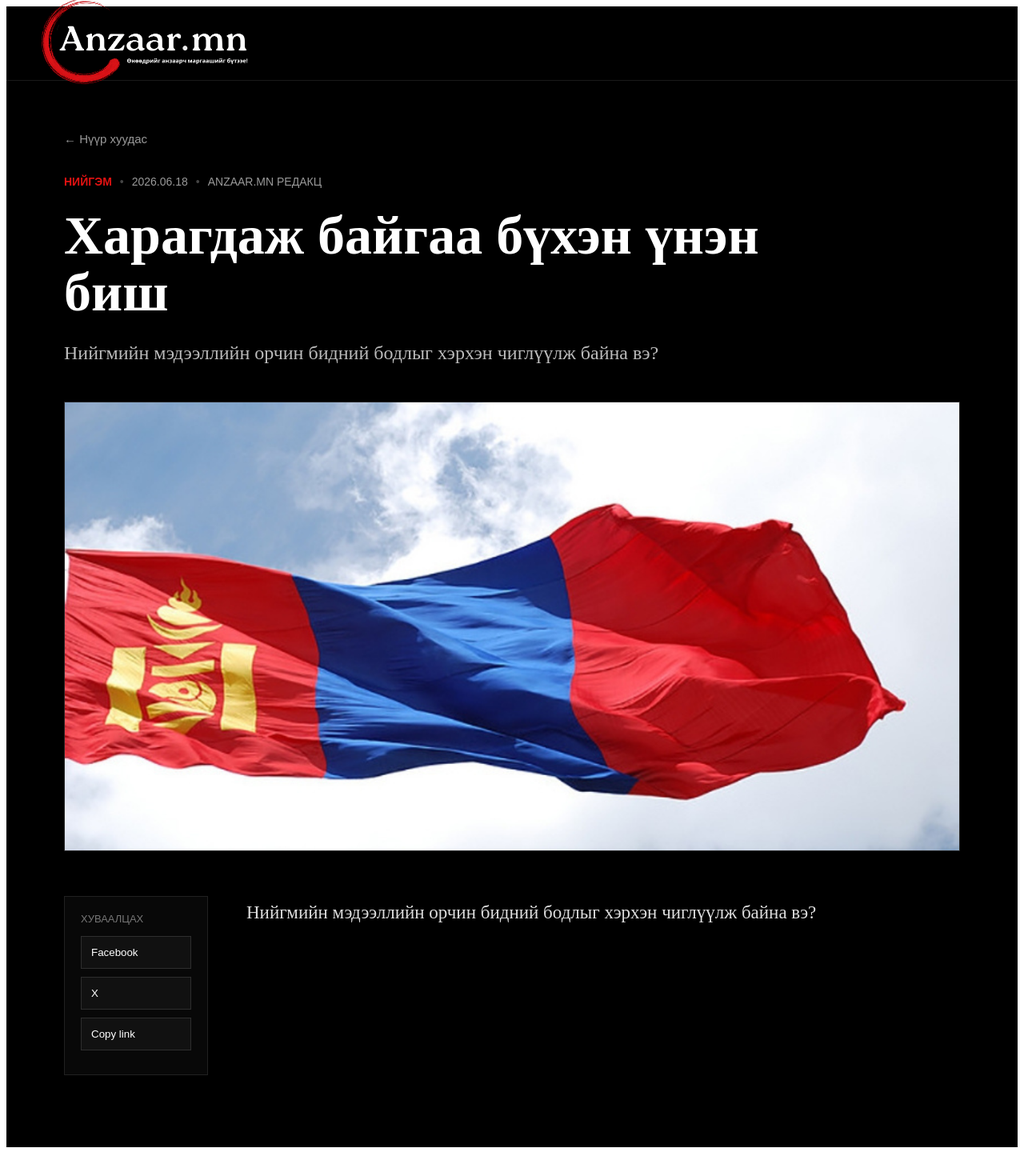
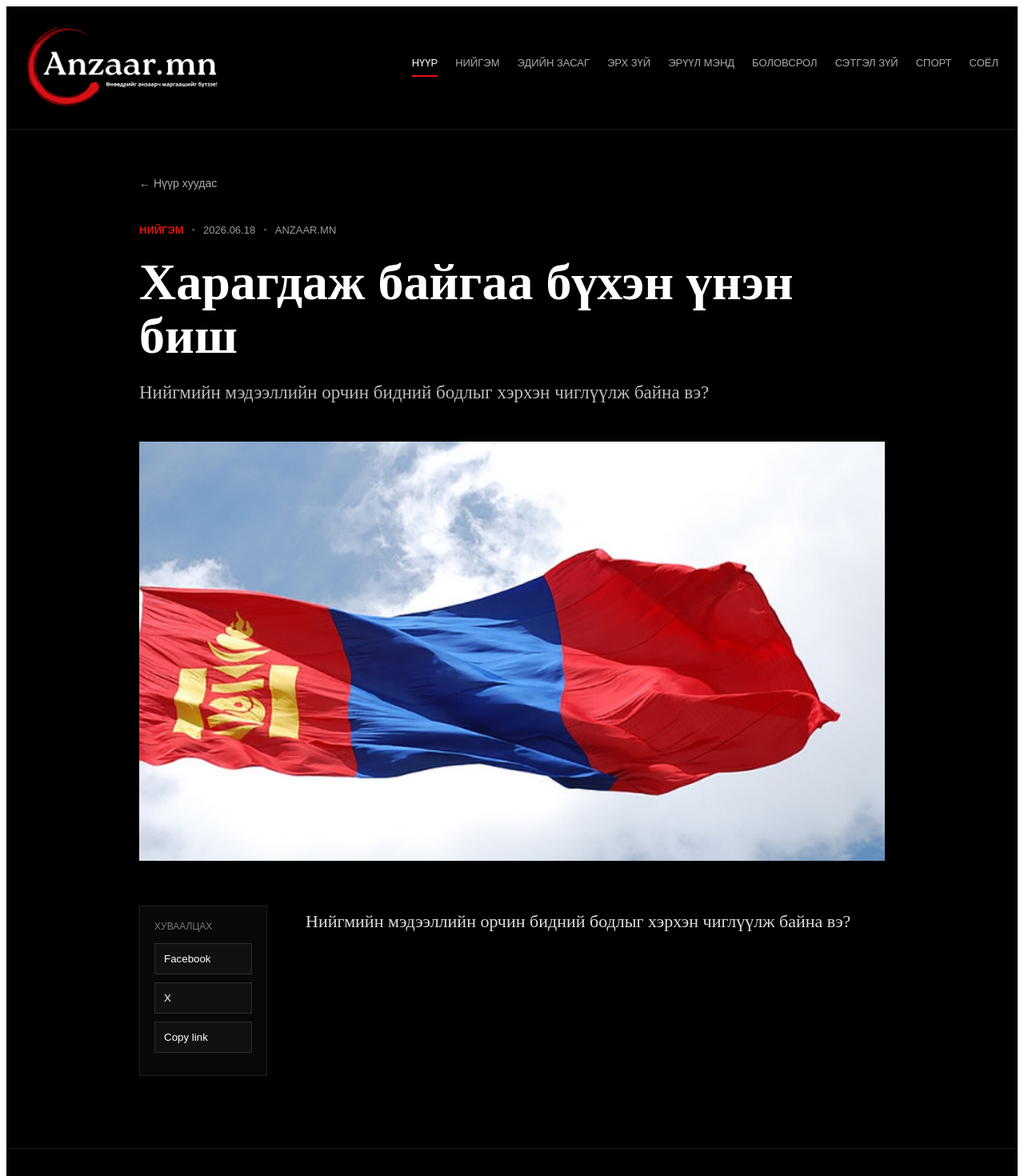
Before and after one commit to toogeemunkhtogtokh-ai/Anzaar-mn, a Next.js app: page /article/1 in a window 1280 px wide. Shown: the top 1470 px of the page at 80% size. Before the commit the page ends 1442 px from the top, so only its background shows below. Built offline with nearby package versions, Linux system fonts and the light colour scheme.

Commit message:
Update page.js

```diff
--- a/app/article/[id]/page.js
+++ b/app/article/[id]/page.js
@@ -8,11 +8,11 @@ import { articles } from "../../../lib/articles";
 export default function DynamicArticle({ params }) {
   const [article, setArticle] = useState(null);
   const [relatedArticles, setRelatedArticles] = useState([]);
+  const [isMobile, setIsMobile] = useState(false);
+  const [menuOpen, setMenuOpen] = useState(false);
 
   useEffect(() => {
-    const saved =
-      JSON.parse(localStorage.getItem("anzaarArticles")) || [];
-
+    const saved = JSON.parse(localStorage.getItem("anzaarArticles")) || [];
     const allArticles = [...saved, ...articles];
 
     const found = allArticles.find(
@@ -32,84 +32,342 @@ export default function DynamicArticle({ params }) {
 
       setRelatedArticles(related);
     }
+
+    const checkMobile = () => {
+      setIsMobile(window.innerWidth <= 1024);
+    };
+
+    checkMobile();
+    window.addEventListener("resize", checkMobile);
+
+    return () => {
+      window.removeEventListener("resize", checkMobile);
+    };
   }, [params.id]);
+
+  const nav = [
+    "Нүүр",
+    "Нийгэм",
+    "Эдийн засаг",
+    "Эрх зүй",
+    "Эрүүл мэнд",
+    "Боловсрол",
+    "Сэтгэл зүй",
+    "Спорт",
+    "Соёл",
+  ];
+
+  const getHref = (item) =>
+    item === "Нүүр"
+      ? "/"
+      : item === "Нийгэм"
+      ? "/category/niigem"
+      : item === "Эдийн засаг"
+      ? "/category/ediinzasag"
+      : item === "Эрх зүй"
+      ? "/category/erhzui"
+      : item === "Эрүүл мэнд"
+      ? "/category/eruulmend"
+      : item === "Боловсрол"
+      ? "/category/bolovsrol"
+      : item === "Сэтгэл зүй"
+      ? "/category/setgelzui"
+      : item === "Спорт"
+      ? "/category/sport"
+      : "/category/soyol";
 
   if (!article) {
     return (
-      <main style={notFoundPage}>
-        <div>
+      <main
+        style={{
+          background: "#000",
+          color: "#fff",
+          minHeight: "100vh",
+          padding: 40,
+          fontFamily: "Arial, sans-serif",
+        }}
+      >
         <h1>Нийтлэл олдсонгүй</h1>
-          <Link href="/" style={backLink}>
+
+        <Link
+          href="/"
+          style={{
+            color: "#aaa",
+            textDecoration: "none",
+            fontSize: 15,
+          }}
+        >
           ← Нүүр хуудас руу буцах
         </Link>
-        </div>
       </main>
     );
   }
 
   return (
-    <main style={page}>
-      <header style={header}>
-  <div style={headerInner}>
-   <Link href="/" style={logoLink}>
+    <main
+      style={{
+        background: "#000",
+        color: "#fff",
+        minHeight: "100vh",
+        width: "100%",
+        overflowX: "hidden",
+        fontFamily: "'Times New Roman', serif",
+      }}
+    >
+      <header
+        style={{
+          borderBottom: "1px solid rgba(255,255,255,.1)",
+          padding: "18px 0 20px",
+        }}
+      >
+        <div
+          style={{
+            maxWidth: 1240,
+            margin: "0 auto",
+            padding: isMobile ? "0 16px" : "0 24px",
+            display: "flex",
+            flexDirection: isMobile ? "column" : "row",
+            justifyContent: "space-between",
+            alignItems: isMobile ? "flex-start" : "center",
+            gap: isMobile ? 18 : 30,
+          }}
+        >
+          <div
+            style={{
+              width: isMobile ? "100%" : "auto",
+              display: "flex",
+              alignItems: "center",
+              justifyContent: "space-between",
+            }}
+          >
+            <Link href="/" style={{ display: "block" }}>
               <Image
                 src="/anzaar-logo-horizontal.png"
                 alt="Anzaar.mn Logo"
-    width={320}
-    height={85}
+                width={260}
+                height={69}
                 style={{
-      width: "260px",
+                  width: isMobile ? "180px" : "240px",
                   height: "auto",
                   objectFit: "contain",
                 }}
               />
             </Link>
 
+            {isMobile && (
+              <button
+                onClick={() => setMenuOpen(!menuOpen)}
+                style={{
+                  width: 42,
+                  height: 42,
+                  border: "1px solid rgba(255,255,255,.15)",
+                  background: "#0f0f0f",
+                  color: "#fff",
+                  fontSize: 22,
+                  cursor: "pointer",
+                  display: "flex",
+                  alignItems: "center",
+                  justifyContent: "center",
+                }}
+              >
+                {menuOpen ? "×" : "☰"}
+              </button>
+            )}
+          </div>
+
+          <nav
+            style={{
+              display: isMobile ? (menuOpen ? "flex" : "none") : "flex",
+              flexDirection: isMobile ? "column" : "row",
+              gap: isMobile ? 14 : 22,
+              fontSize: 13,
+              fontFamily: "Arial",
+              textTransform: "uppercase",
+              whiteSpace: isMobile ? "normal" : "nowrap",
+              width: isMobile ? "100%" : "auto",
+              paddingTop: isMobile ? 10 : 0,
+              paddingBottom: isMobile ? 8 : 0,
+              borderTop: isMobile
+                ? "1px solid rgba(255,255,255,.08)"
+                : "none",
+            }}
+          >
+            {nav.map((item, i) => (
+              <Link
+                key={item}
+                href={getHref(item)}
+                style={{
+                  textDecoration: "none",
+                  color: i === 0 ? "#fff" : "#aaa",
+                  borderBottom: i === 0 ? "2px solid #e11212" : "none",
+                  paddingBottom: 8,
+                }}
+              >
+                {item}
+              </Link>
+            ))}
+          </nav>
         </div>
       </header>
 
-      <section style={container}>
-        <Link href="/" style={backLink}>
+      <section
+        style={{
+          maxWidth: 980,
+          margin: "0 auto",
+          padding: isMobile ? "34px 18px 60px" : "58px 24px 90px",
+          boxSizing: "border-box",
+        }}
+      >
+        <Link
+          href="/"
+          style={{
+            color: "#aaa",
+            textDecoration: "none",
+            fontFamily: "Arial",
+            fontSize: isMobile ? 13 : 14,
+          }}
+        >
           ← Нүүр хуудас
         </Link>
 
-        <div style={metaRow}>
-          <span style={categoryLabel}>{article.label}</span>
-          <span style={dot}>•</span>
-          <span>{article.date}</span>
-          <span style={dot}>•</span>
-          <span>Anzaar.mn редакц</span>
+        <div
+          style={{
+            marginTop: isMobile ? 28 : 42,
+            display: "flex",
+            flexWrap: "wrap",
+            gap: 10,
+            alignItems: "center",
+            color: "#999",
+            fontFamily: "Arial",
+            fontSize: isMobile ? 12 : 13,
+            textTransform: "uppercase",
+          }}
+        >
+          <span
+            style={{
+              color: "#e11212",
+              fontWeight: 700,
+            }}
+          >
+            {article.label || "Нийгэм"}
+          </span>
+          <span style={{ color: "#444" }}>•</span>
+          <span>{article.date || "2026.06.18"}</span>
+          <span style={{ color: "#444" }}>•</span>
+          <span>Anzaar.mn</span>
         </div>
 
-        <h1 style={title}>{article.title}</h1>
+        <h1
+          style={{
+            fontSize: isMobile ? 38 : 64,
+            lineHeight: 1.05,
+            margin: isMobile ? "18px 0 16px" : "24px 0 20px",
+            maxWidth: 900,
+          }}
+        >
+          {article.title}
+        </h1>
 
-        <p style={excerpt}>
+        <p
+          style={{
+            maxWidth: 760,
+            fontSize: isMobile ? 18 : 23,
+            lineHeight: 1.6,
+            color: "#bbb",
+            margin: isMobile ? "0 0 28px" : "0 0 42px",
+          }}
+        >
           {article.excerpt ||
             "Нийгмийн мэдээллийн орчин бидний бодлыг хэрхэн чиглүүлж байна вэ?"}
         </p>
 
-        <div style={coverWrap}>
+        <div
+          style={{
+            background: "#080808",
+            overflow: "hidden",
+          }}
+        >
           <img
             src={article.image || "/hero-main.png"}
             alt={article.title}
-            style={coverImage}
+            style={{
+              width: "100%",
+              maxHeight: isMobile ? 360 : 560,
+              objectFit: "cover",
+              display: "block",
+            }}
           />
         </div>
 
-        <div style={contentGrid}>
-          <aside style={shareBox}>
-            <div style={shareTitle}>Хуваалцах</div>
-            <button style={shareButton}>Facebook</button>
-            <button style={shareButton}>X</button>
-            <button style={shareButton}>Copy link</button>
+        <div
+          style={{
+            display: "grid",
+            gridTemplateColumns: isMobile ? "1fr" : "160px 1fr",
+            gap: isMobile ? 28 : 48,
+            marginTop: isMobile ? 34 : 56,
+          }}
+        >
+          <aside
+            style={{
+              display: isMobile ? "none" : "block",
+              position: "sticky",
+              top: 24,
+              alignSelf: "start",
+              border: "1px solid rgba(255,255,255,.1)",
+              background: "#080808",
+              padding: 18,
+              fontFamily: "Arial",
+            }}
+          >
+            <div
+              style={{
+                color: "#777",
+                fontSize: 12,
+                textTransform: "uppercase",
+                marginBottom: 14,
+              }}
+            >
+              Хуваалцах
+            </div>
+
+            {["Facebook", "X", "Copy link"].map((item) => (
+              <button
+                key={item}
+                style={{
+                  width: "100%",
+                  display: "block",
+                  background: "#111",
+                  color: "#fff",
+                  border: "1px solid rgba(255,255,255,.12)",
+                  padding: 11,
+                  marginBottom: 10,
+                  cursor: "pointer",
+                  textAlign: "left",
+                }}
+              >
+                {item}
+              </button>
+            ))}
           </aside>
 
-          <article style={articleBody}>
-            {article.content
+          <article
+            style={{
+              maxWidth: 760,
+            }}
+          >
+            {(article.content || "")
               .split("\n")
               .filter((paragraph) => paragraph.trim() !== "")
               .map((paragraph, index) => (
-                <p key={index} style={paragraphStyle}>
+                <p
+                  key={index}
+                  style={{
+                    fontSize: isMobile ? 18 : 22,
+                    lineHeight: isMobile ? 1.75 : 1.85,
+                    color: "#ddd",
+                    margin: "0 0 28px",
+                  }}
+                >
                   {paragraph}
                 </p>
               ))}
@@ -117,247 +375,118 @@ export default function DynamicArticle({ params }) {
         </div>
 
         {relatedArticles.length > 0 && (
-          <section style={relatedSection}>
-            <div style={sectionHead}>
-              <span style={redLine}></span>
-              <h2 style={relatedTitle}>Холбоотой нийтлэлүүд</h2>
+          <section
+            style={{
+              marginTop: isMobile ? 54 : 80,
+              borderTop: "1px solid rgba(255,255,255,.1)",
+              paddingTop: isMobile ? 30 : 42,
+            }}
+          >
+            <div
+              style={{
+                display: "flex",
+                alignItems: "center",
+                gap: 12,
+                marginBottom: 28,
+              }}
+            >
+              <span
+                style={{
+                  width: 34,
+                  height: 2,
+                  background: "#e11212",
+                  display: "block",
+                }}
+              />
+
+              <h2
+                style={{
+                  fontSize: isMobile ? 26 : 34,
+                  margin: 0,
+                }}
+              >
+                Холбоотой нийтлэлүүд
+              </h2>
             </div>
 
-            <div style={relatedGrid}>
+            <div
+              style={{
+                display: "grid",
+                gridTemplateColumns: isMobile ? "1fr" : "repeat(3,1fr)",
+                gap: isMobile ? 18 : 22,
+              }}
+            >
               {relatedArticles.map((item) => (
                 <Link
                   key={item.id}
                   href={`/article/${item.id}`}
-                  style={relatedCard}
+                  style={{
+                    color: "#fff",
+                    textDecoration: "none",
+                    border: "1px solid rgba(255,255,255,.1)",
+                    background: "linear-gradient(180deg,#111,#050505)",
+                    padding: 18,
+                  }}
                 >
                   <div
                     style={{
-                      ...relatedImage,
+                      height: isMobile ? 170 : 150,
                       backgroundImage: `url(${item.image || "/hero-main.png"})`,
+                      backgroundSize: "cover",
+                      backgroundPosition: "center",
+                      marginBottom: 16,
                     }}
                   />
-                  <div style={categoryLabel}>{item.label}</div>
-                  <h3 style={relatedCardTitle}>{item.title}</h3>
-                  <small style={relatedDate}>{item.date}</small>
+
+                  <div
+                    style={{
+                      color: "#e11212",
+                      fontFamily: "Arial",
+                      fontSize: 12,
+                      fontWeight: 700,
+                      textTransform: "uppercase",
+                    }}
+                  >
+                    {item.label}
+                  </div>
+
+                  <h3
+                    style={{
+                      fontSize: isMobile ? 22 : 23,
+                      lineHeight: 1.25,
+                      margin: "10px 0",
+                    }}
+                  >
+                    {item.title}
+                  </h3>
+
+                  <small
+                    style={{
+                      color: "#777",
+                      fontFamily: "Arial",
+                    }}
+                  >
+                    {item.date}
+                  </small>
                 </Link>
               ))}
             </div>
           </section>
         )}
       </section>
+
+      <footer
+        style={{
+          borderTop: "1px solid rgba(255,255,255,.1)",
+          padding: isMobile ? "28px 24px" : "34px 48px",
+          color: "#666",
+          fontFamily: "Arial",
+          fontSize: 13,
+          textAlign: isMobile ? "center" : "left",
+        }}
+      >
+        © 2026 Anzaar.mn. Бүх эрх хуулиар хамгаалагдсан.
+      </footer>
     </main>
   );
 }
-
-const page = {
-  background: "#000",
-  color: "#fff",
-  minHeight: "100vh",
-  fontFamily: "Times New Roman, serif",
-};
-
-const notFoundPage = {
-  background: "#000",
-  color: "#fff",
-  minHeight: "100vh",
-  padding: 40,
-  fontFamily: "Arial, sans-serif",
-};
-
-const header = {
-  height: "92px",
-  borderBottom: "1px solid rgba(255,255,255,.1)",
-  display: "flex",
-  alignItems: "center",
-  justifyContent: "center",
-  fontFamily: "Arial, sans-serif",
-};
-
-const headerInner = {
-  width: "100%",
-  maxWidth: "1180px",
-  padding: "0 24px",
-  display: "flex",
-  alignItems: "center",
-  justifyContent: "space-between",
-};
-
-const logoLink = {
-  color: "#fff",
-  textDecoration: "none",
-  fontSize: "28px",
-  fontWeight: 700,
-};
-
-const homeLink = {
-  color: "#aaa",
-  textDecoration: "none",
-  fontSize: "15px",
-};
-
-const container = {
-  maxWidth: "1120px",
-  margin: "0 auto",
-  padding: "64px 24px 90px",
-};
-
-const backLink = {
-  color: "#999",
-  textDecoration: "none",
-  fontFamily: "Arial, sans-serif",
-  fontSize: "15px",
-};
-
-const metaRow = {
-  display: "flex",
-  gap: "10px",
-  alignItems: "center",
-  color: "#999",
-  fontFamily: "Arial, sans-serif",
-  fontSize: "14px",
-  marginTop: "36px",
-  textTransform: "uppercase",
-};
-
-const categoryLabel = {
-  color: "#e11212",
-  fontFamily: "Arial, sans-serif",
-  fontWeight: 700,
-  textTransform: "uppercase",
-};
-
-const dot = {
-  color: "#444",
-};
-
-const title = {
-  fontSize: "68px",
-  lineHeight: 1.05,
-  maxWidth: "920px",
-  margin: "24px 0 20px",
-};
-
-const excerpt = {
-  maxWidth: "820px",
-  fontSize: "24px",
-  lineHeight: 1.6,
-  color: "#bbb",
-  margin: "0 0 42px",
-};
-
-const coverWrap = {
-  border: "1px solid rgba(255,255,255,.12)",
-  background: "#080808",
-};
-
-const coverImage = {
-  width: "100%",
-  maxHeight: "560px",
-  objectFit: "cover",
-  display: "block",
-};
-
-const contentGrid = {
-  display: "grid",
-  gridTemplateColumns: "180px 1fr",
-  gap: "48px",
-  marginTop: "56px",
-};
-
-const shareBox = {
-  position: "sticky",
-  top: "24px",
-  alignSelf: "start",
-  border: "1px solid rgba(255,255,255,.1)",
-  background: "#080808",
-  padding: "20px",
-  fontFamily: "Arial, sans-serif",
-};
-
-const shareTitle = {
-  color: "#777",
-  fontSize: "13px",
-  textTransform: "uppercase",
-  marginBottom: "14px",
-};
-
-const shareButton = {
-  width: "100%",
-  display: "block",
-  background: "#111",
-  color: "#fff",
-  border: "1px solid rgba(255,255,255,.12)",
-  padding: "12px",
-  marginBottom: "10px",
-  cursor: "pointer",
-  textAlign: "left",
-};
-
-const articleBody = {
-  maxWidth: "760px",
-};
-
-const paragraphStyle = {
-  fontSize: "23px",
-  lineHeight: 1.85,
-  color: "#ddd",
-  margin: "0 0 28px",
-};
-
-const relatedSection = {
-  marginTop: "80px",
-  borderTop: "1px solid rgba(255,255,255,.1)",
-  paddingTop: "42px",
-};
-
-const sectionHead = {
-  display: "flex",
-  alignItems: "center",
-  gap: "12px",
-  marginBottom: "28px",
-};
-
-const redLine = {
-  width: "34px",
-  height: "2px",
-  background: "#e11212",
-  display: "block",
-};
-
-const relatedTitle = {
-  fontSize: "34px",
-  margin: 0,
-};
-
-const relatedGrid = {
-  display: "grid",
-  gridTemplateColumns: "repeat(3,1fr)",
-  gap: "22px",
-};
-
-const relatedCard = {
-  color: "#fff",
-  textDecoration: "none",
-  border: "1px solid rgba(255,255,255,.1)",
-  background: "linear-gradient(180deg,#111,#050505)",
-  padding: "20px",
-};
-
-const relatedImage = {
-  height: "150px",
-  backgroundSize: "cover",
-  backgroundPosition: "center",
-  marginBottom: "18px",
-  border: "1px solid rgba(255,255,255,.08)",
-};
-
-const relatedCardTitle = {
-  fontSize: "24px",
-  lineHeight: 1.25,
-  minHeight: "90px",
-};
-
-const relatedDate = {
-  color: "#777",
-  fontFamily: "Arial, sans-serif",
-};
```
Lines whose indentation alone changed are shown as unchanged.
